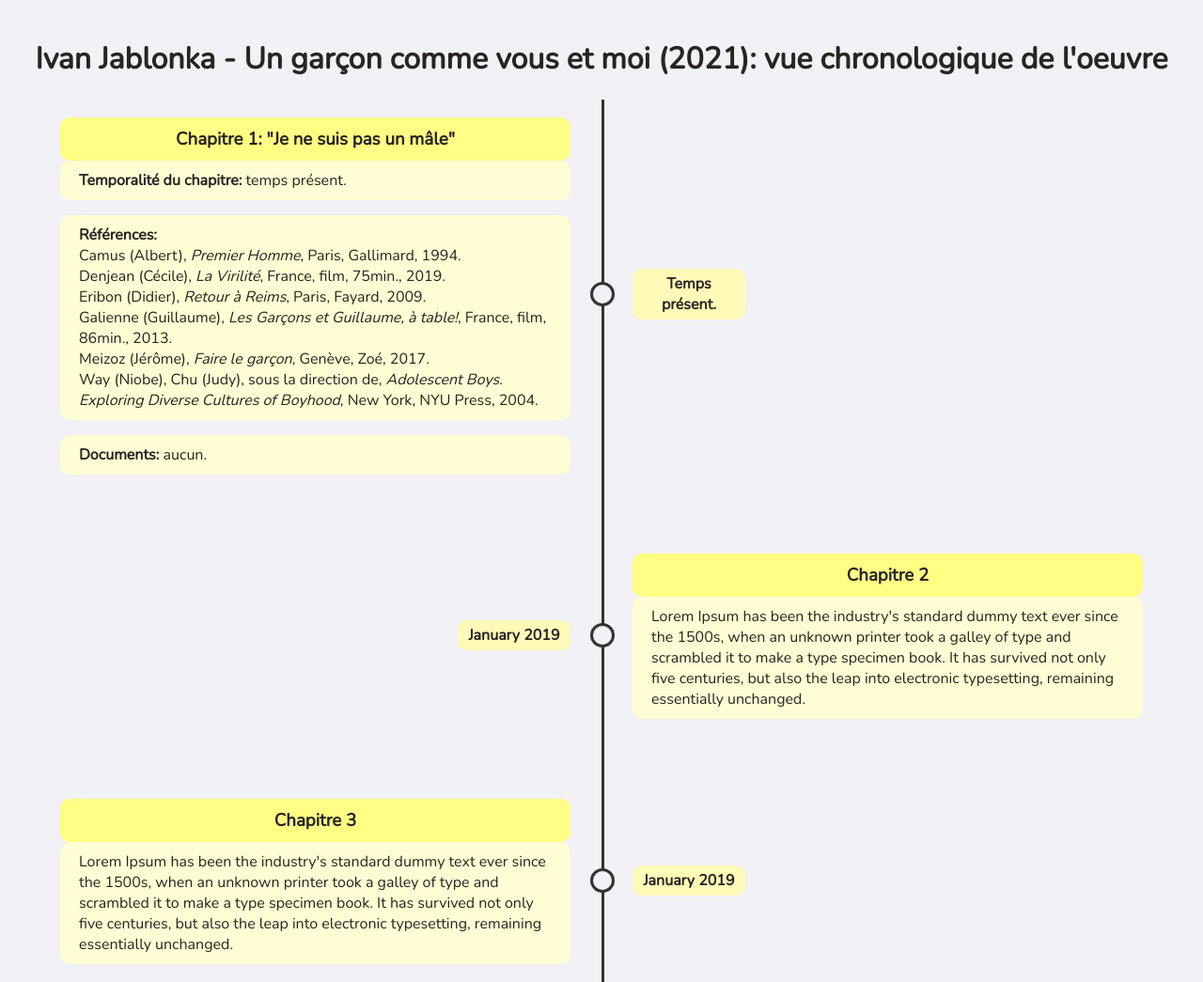
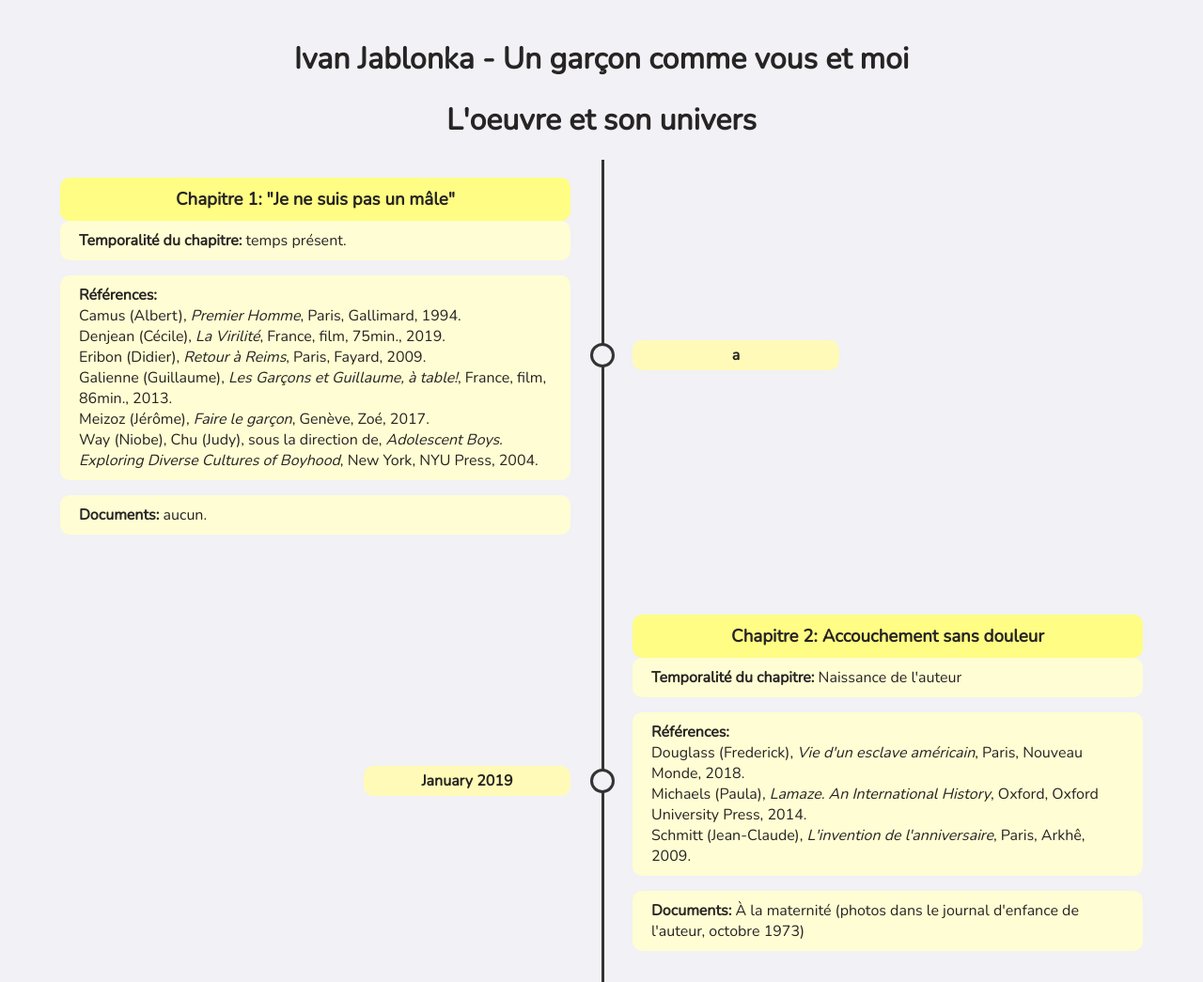
Before and after one commit to Marina-Loertscher/travail-pubnum-S22, a plain HTML site: page index.html in a window 1280 px wide. Shown: the top 1045 px of the page at 94% size. Drawn offline with nearby package versions, Linux system fonts and the light colour scheme.

Commit message:
Chapitre 2 insertion informations

```diff
--- a/css/style.css
+++ b/css/style.css
@@ -103,7 +103,7 @@ html, body, ul, li {
 /* bloc avec les dates */
 .timeline ul li .date h4 {
     background-color: #fffab7;
-    width: 100px;
+    width: 200px;
     text-align: center;
     padding: 5px 10px;
     border-radius: 10px;
--- a/index.html
+++ b/index.html
@@ -10,7 +10,8 @@
 </head>
 <body>
     <div class="container">
-        <h1>Ivan Jablonka - Un garçon comme vous et moi (2021): vue chronologique de l'oeuvre</h1>
+        <h1>Ivan Jablonka - Un garçon comme vous et moi </h1>
+        <h1>L'oeuvre et son univers</h1>
         <div class="timeline">
             <ul>
                 <li>
@@ -28,13 +29,18 @@
                     </div>
                     <div class="point"></div>
                     <div class="date">
-                        <h4>Temps présent.</h4>
+                        <h4>a</h4>
                     </div>
                 </li>
                 <li>
                     <div class="content">
-                        <h3>Chapitre 2 </h3>
-                        <p>Lorem Ipsum has been the industry's standard dummy text ever since the 1500s, when an unknown printer took a galley of type and scrambled it to make a type specimen book. It has survived not only five centuries, but also the leap into electronic typesetting, remaining essentially unchanged.</p>
+                        <h3>Chapitre 2: Accouchement sans douleur </h3>
+                        <p><b>Temporalité du chapitre:</b> Naissance de l'auteur</p>
+                        <p><b>Références:</b><br> Douglass (Frederick), <i>Vie d'un esclave américain</i>, Paris, Nouveau Monde, 2018.<br>
+                            Michaels (Paula), <i>Lamaze. An International History</i>, Oxford, Oxford University Press, 2014.<br>
+                            Schmitt (Jean-Claude), <i>L'invention de l'anniversaire</i>, Paris, Arkhê, 2009.<br>
+                        </p>
+                        <p><b>Documents: </b> À la maternité (photos dans le journal d'enfance de l'auteur, octobre 1973)</p>
                     </div>
                     <div class="point"></div>
                     <div class="date">
```
